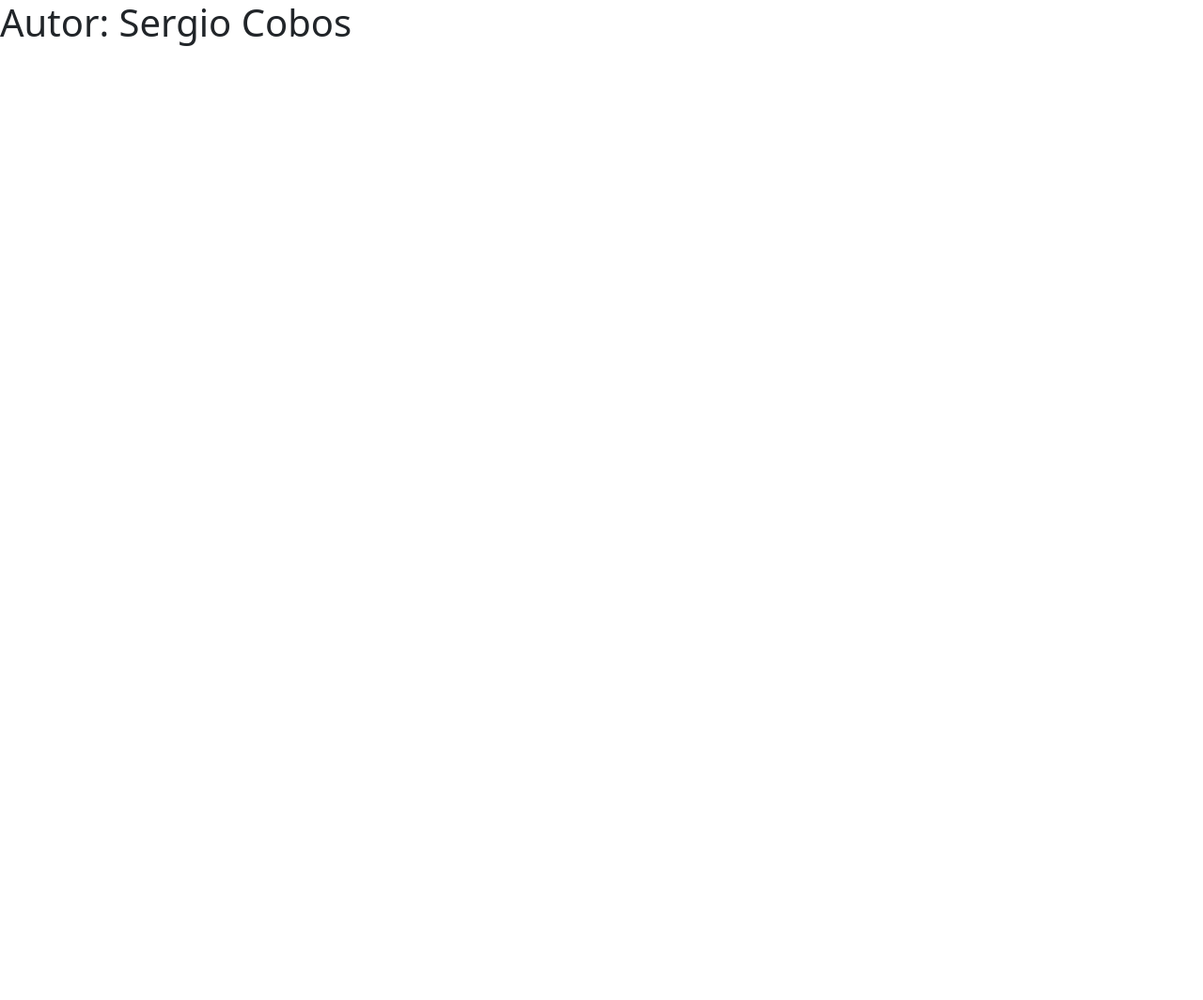
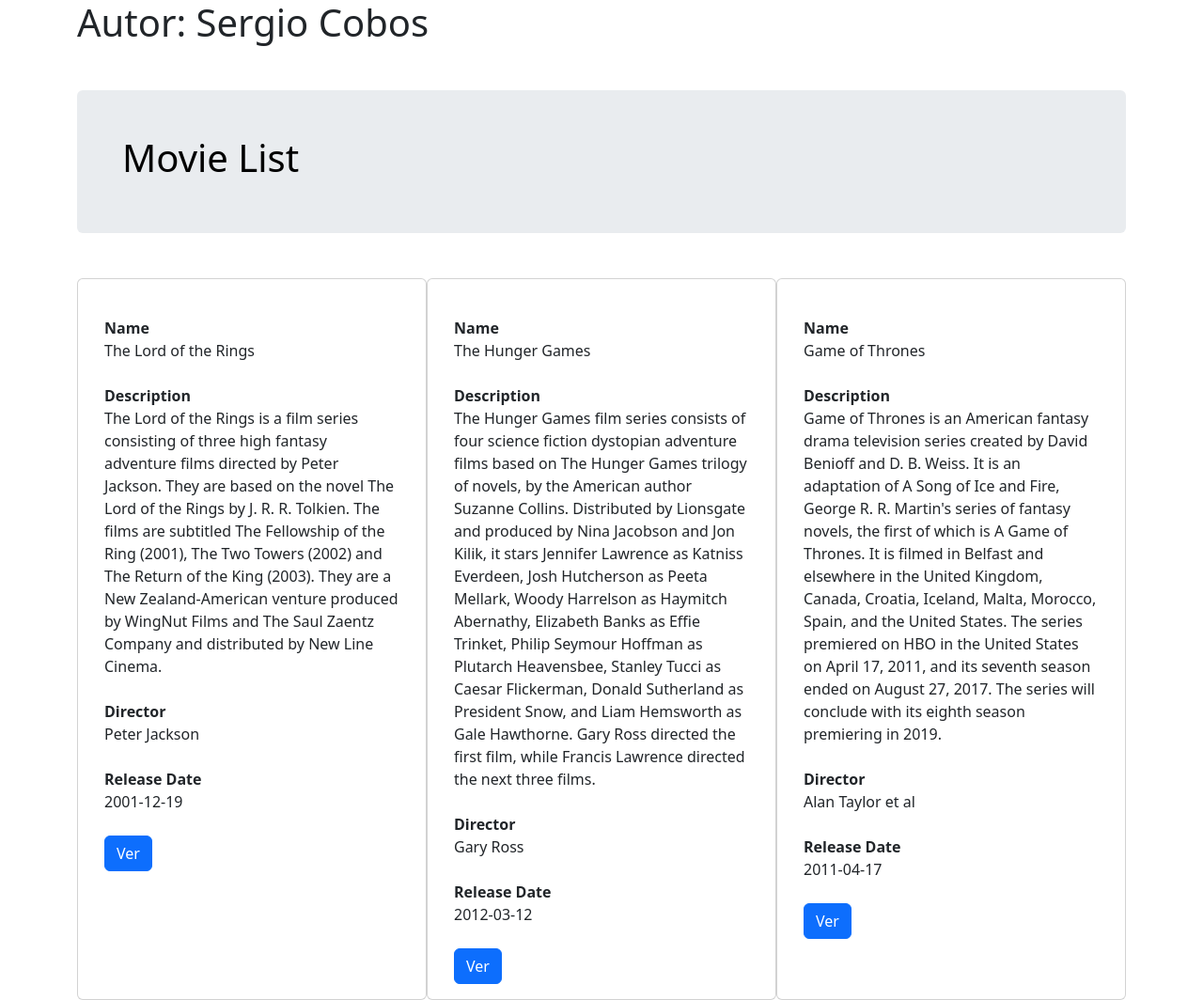
Before and after one commit to SergioGva/practica_vuejs_introduccion, a website: page index.html in a window 1280 px wide. Shown: the whole page at 94% size. Before the commit the page ends 800 px from the top, so only its background shows below. Drawn offline with nearby package versions, Linux system fonts and the light colour scheme.

Commit message:
Introduccion a VueJS Terminada

```diff
--- a/index.html
+++ b/index.html
@@ -8,17 +8,44 @@
         <meta name="description" content="">
         <meta name="viewport" content="width=device-width, initial-scale=1">
         <!-- CSS de Bootstrap -->
-        <link rel="stylesheet" href="https://maxcdn.bootstrapcdn.com/bootstrap/5.0.0/css/bootstrap.min.css" integrity="sha384-Gn5384xqQ1aoWXA+058RXPxPg6fy4IWvTNh0E263XmFcJlSAwiGgFAW/dAiS6JXm" crossorigin="anonymous">
-
-
+        <link href="https://cdn.jsdelivr.net/npm/bootstrap@5.2.3/dist/css/bootstrap.min.css" rel="stylesheet" integrity="sha384-rbsA2VBKQhggwzxH7pPCaAqO46MgnOM80zW1RWuH61DGLwZJEdK2Kadq2F9CUG65" crossorigin="anonymous">
+        <style>
+            .bg-gray{
+                background: #E9ECEF;
+                border-radius: 10%;
+            }
+            .mx-6 {
+            margin-right: 8rem !important;
+            margin-left: 8rem !important;
+            }
+        </style>
     </head>
 
     <body>
 
-        <h1 id="autor">Autor: Sergio Cobos</h1>
+        <h1 id="autor" class="container mx-auto">Autor: Sergio Cobos</h1>
 
         <!-- https://vuejs.org/v2/guide/index.html -->
         <div id="app">
+            <div class="">
+
+            </div>
+            <div class="mx-auto container">
+                <div class="mt-5 p-5 bg-gray text-black rounded mx-auto">
+                    <h1 id=title>{{ col.collection.title }}</h1>
+                </div>
+            </div>
+            <div class="row m-0 my-4 container mx-auto">
+                <div class="card col-lg-4 col-12 mx-auto my-4" v-for="elemento in col.collection.items">
+                    <div class="card-body">
+                        <dl class="my-4" v-for="movie in elemento.data">
+                            <dt>{{movie.prompt}}</dt>
+                            <dd>{{movie.value}}</dd>
+                        </dl>
+                        <a class="btn btn-primary" :href="elemento.href">Ver</a>
+                    </div>
+                </div>
+            </div>
             <!--
                  TODO: Mostrar datos del objeto collection. Ver archivo ./js/script.js
                - Cargar la librería de VueJS y el script ./js/script.js al final de la etiqueta <body>
@@ -31,13 +58,8 @@
                    - El término <dt> será la propiedad "prompt"
                    - La definición <dd> será la propiedad "value"
             -->
-                <p>{{ col.collection.title }}</p>
-            <div class="row">
-                <div class="col" v-for="i in col.">
-
-                </div>
-            </div>
         </div>
+        <script src="https://cdn.jsdelivr.net/npm/bootstrap@5.2.3/dist/js/bootstrap.bundle.min.js" integrity="sha384-kenU1KFdBIe4zVF0s0G1M5b4hcpxyD9F7jL+jjXkk+Q2h455rYXK/7HAuoJl+0I4" crossorigin="anonymous"></script>
         <script src="https://cdn.jsdelivr.net/npm/vue/dist/vue.js"></script>
         <script src="./js/script.js"></script>
 
```
